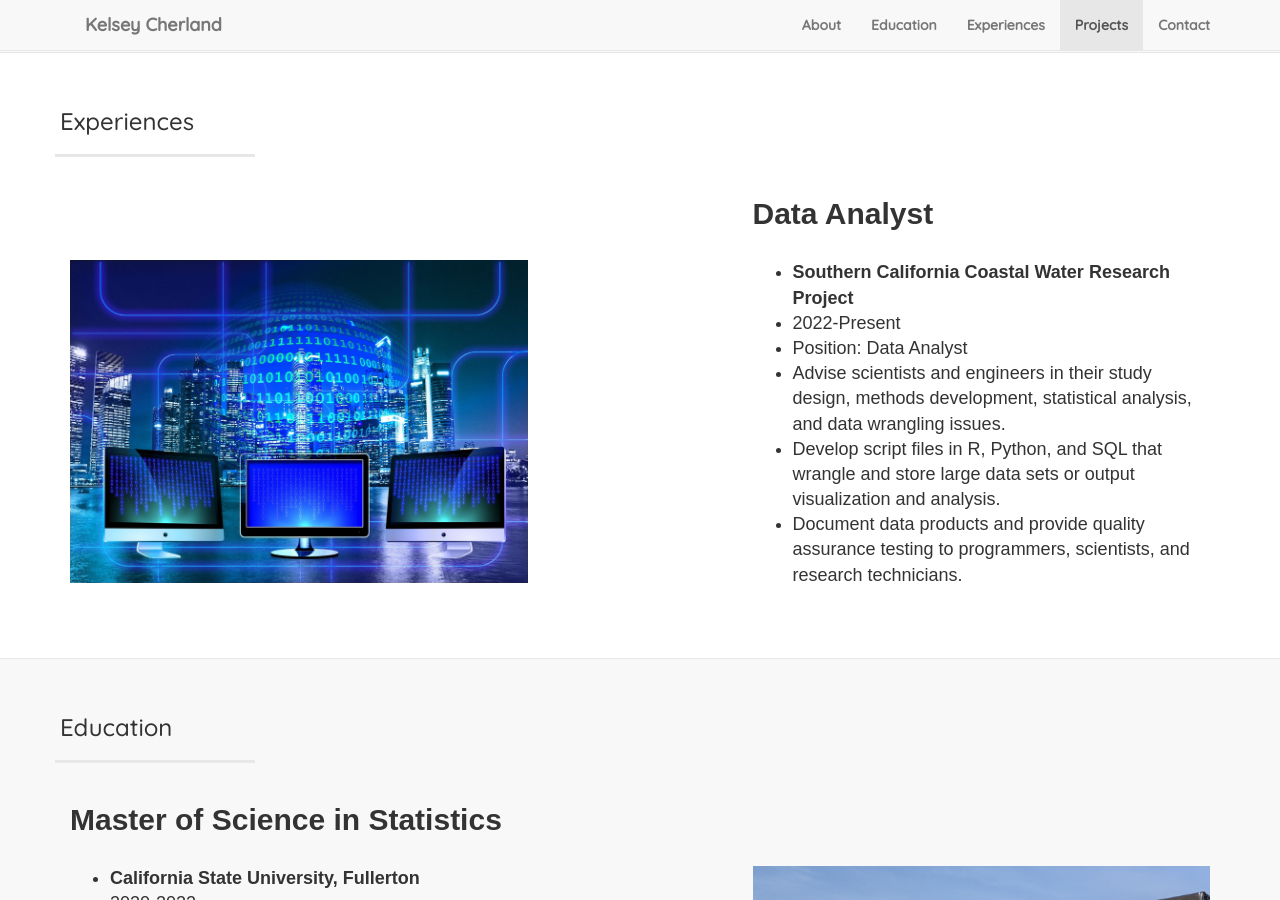
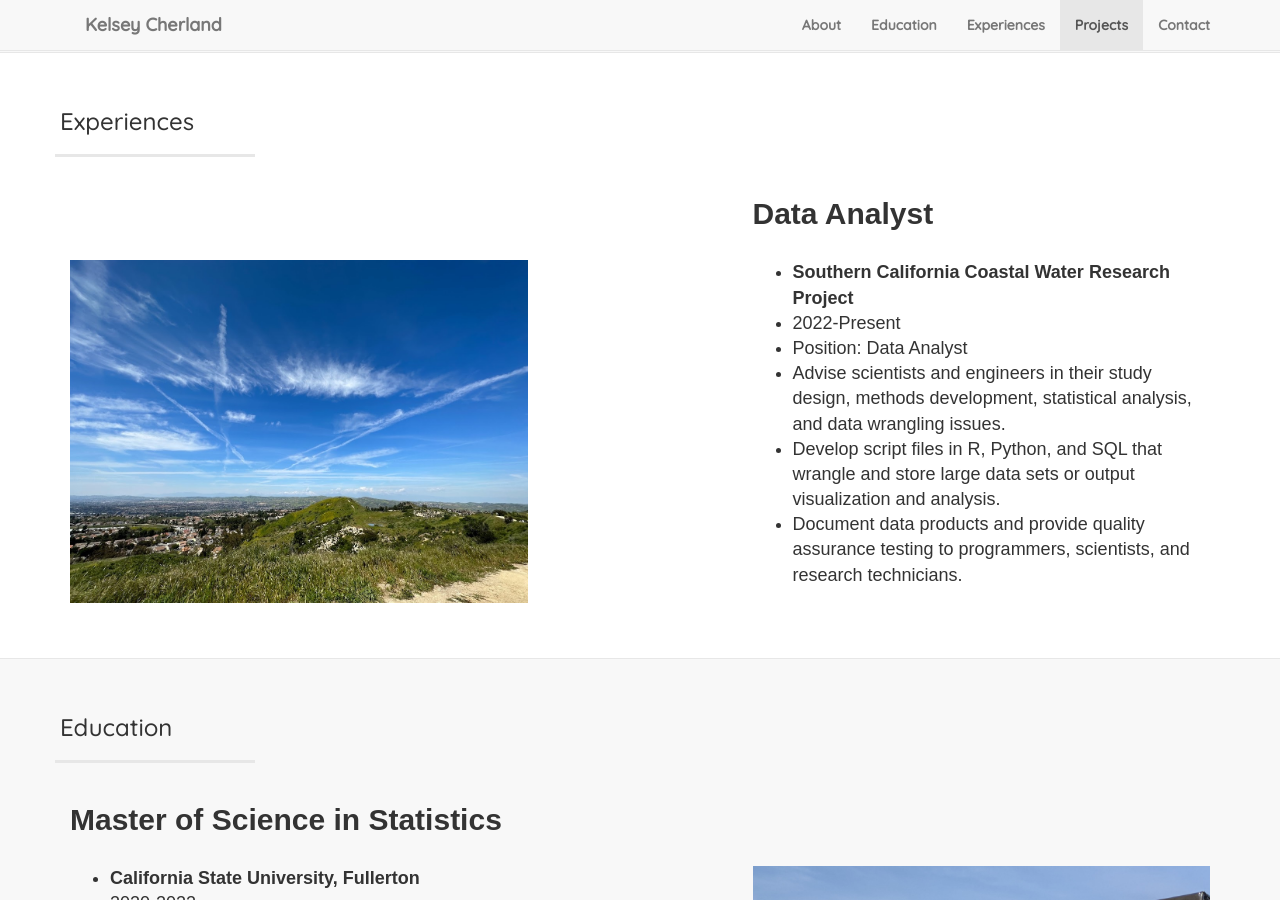
Before and after one commit to figur8s/kcherland.github.io, a Jekyll site: the page built from index.html, in a window 1280 px wide and 900 px high, scrolled down 2911 px. Built offline with Jekyll 4.4.1, drawn with Linux system fonts in a browser that asks for light colours; nearby versions of some CDN libraries; library files that are not in the unit come from our copies.

Commit message:
Update 2000-1-1-exp.markdown

```diff
--- a/_posts/2000-1-1-exp.markdown
+++ b/_posts/2000-1-1-exp.markdown
@@ -1,6 +1,6 @@
 ---
 layout: default
-img: code.jpg
+img: california_hike.jpg
 category:  Experiences
 title: Data Analyst
 description: Southern California Coastal Water Research Project
```
